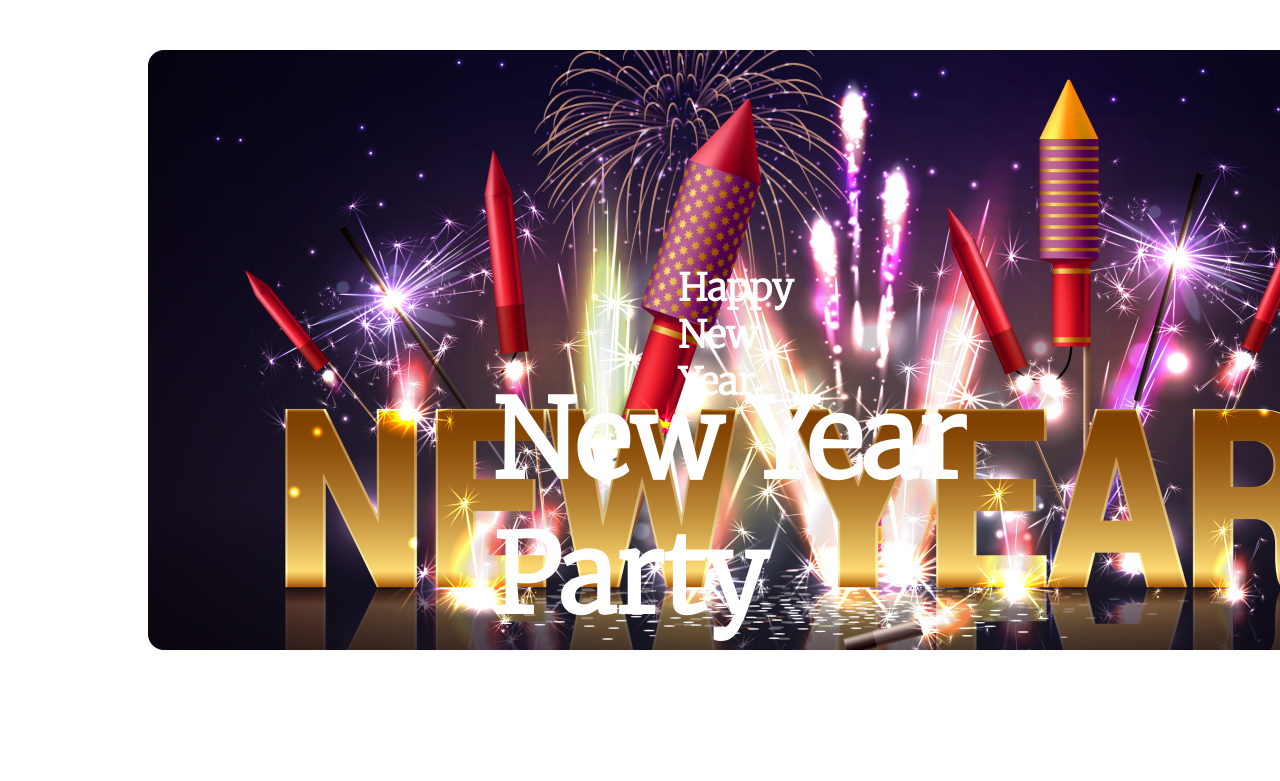
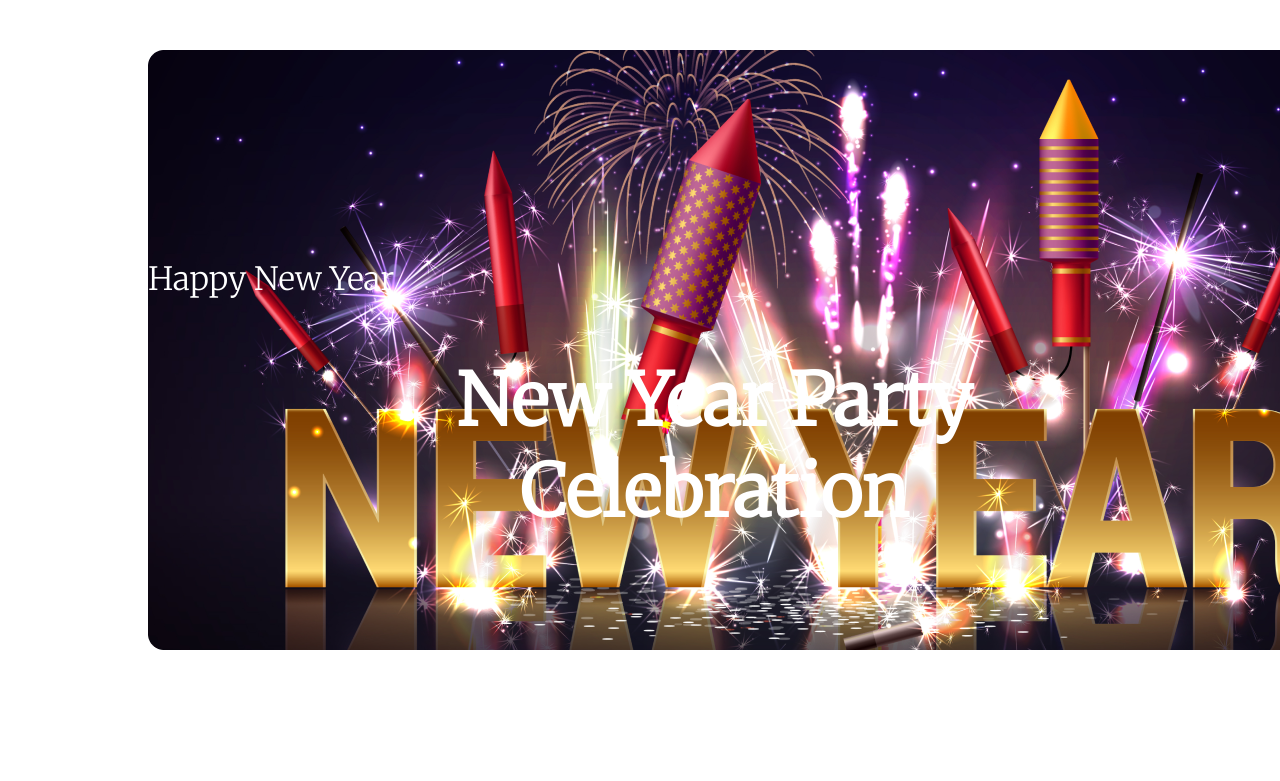
Before and after one commit to pabitra13/Assignment_1, a plain HTML site: page index.html in a window 1280 px wide. Shown: the top 781 px of the page. Drawn offline with Linux system fonts and the light colour scheme.

Commit message:
last modifyed

```diff
--- a/Styles/style.css
+++ b/Styles/style.css
@@ -1,5 +1,5 @@
 /* Fonts Family: Merriweather & Inter */
-.fonts {
+body {
     font-family: 'Inter', sans-serif;
     font-family: 'Merriweather', serif;
 }
@@ -9,7 +9,6 @@
     border-radius: 16px;
     display: flex;
     margin: 50px 140px 120px;
-
 }
 /* Banner text */
 .banner-text-1 {
@@ -19,7 +18,8 @@
     font-size: 32px;
     font-weight: 400;
     line-height: normal;
-    padding: 177px 530px 380px;
+    padding-top: 177px;
+    text-align: center;
 }
 .banner-text-2 {
     color: #FFF;
@@ -28,5 +28,6 @@
     font-size: 72px;
     font-weight: 900;
     line-height: normal;
-    padding: 233px 344px 177px;
+    padding: 233px;
+    text-align: center;
 }
--- a/index.html
+++ b/index.html
@@ -24,10 +24,10 @@
             <div class="banner">
                 <img src="/resources/Banner Image.png" alt="Happy New Year Celebration">
                 <div class="banner-text-1">
-                    <h3>Happy New Year</h3>
+                    <p>Happy New Year</p>
                 </div>
                 <div class="banner-text-2">
-                    <h1>New Year Party Celebration</h1>
+                    <p>New Year Party Celebration</p>
                 </div>
             </div>
         </section>
```
